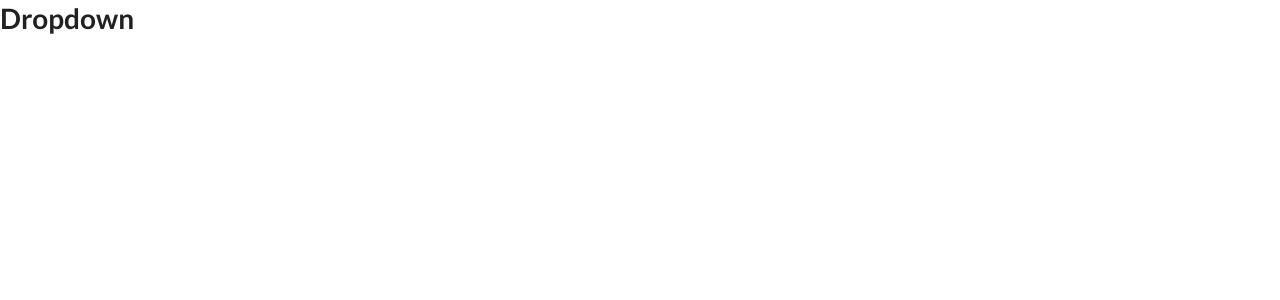
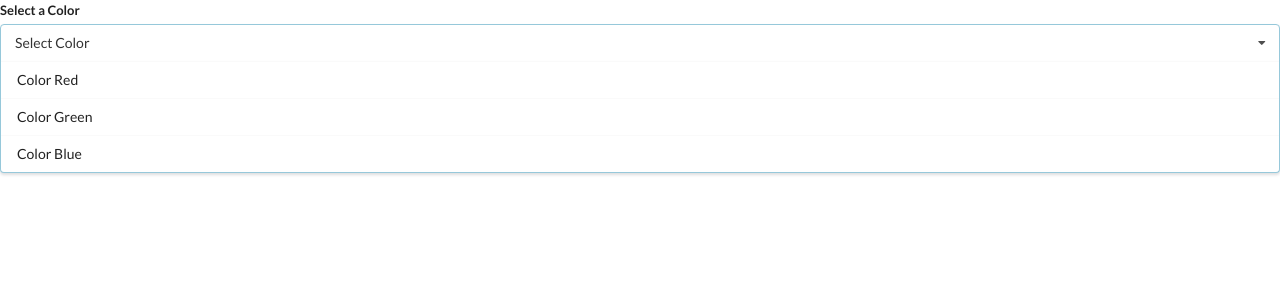
Before and after one commit to Atomize101/widgets, a React (Create React App) app: page / in a window 1280 px wide. Shown: the top 300 px of the page. Built offline with nearby package versions, Linux system fonts and the light colour scheme.

Commit message:
Rendering the color picking drop down

```diff
--- a/src/components/Dropdown.js
+++ b/src/components/Dropdown.js
@@ -1,7 +1,27 @@
 import React from 'react';
 
-const Dropdown = () => {
-        return <h1>Dropdown</h1>
+const Dropdown = ({ options }) => {
+    const renderedOptions = options.map((options) => {
+        return(
+            <div key={options.value} className="item">
+                {options.label}
+            </div>
+        );
+    })
+        return (
+            <div className="ui form">
+                <div className="field">
+                    <label className="label">Select a Color</label>
+                    <div className="ui selection dropdown visible active">
+                        <i className="dropdown icon"></i>
+                            <div className="text">Select Color</div>
+                            <div className="menu visible transition">
+                                {renderedOptions}
+                            </div>
+                    </div>
+                </div>
+            </div>
+        );
 };
 
 export default Dropdown;
```
